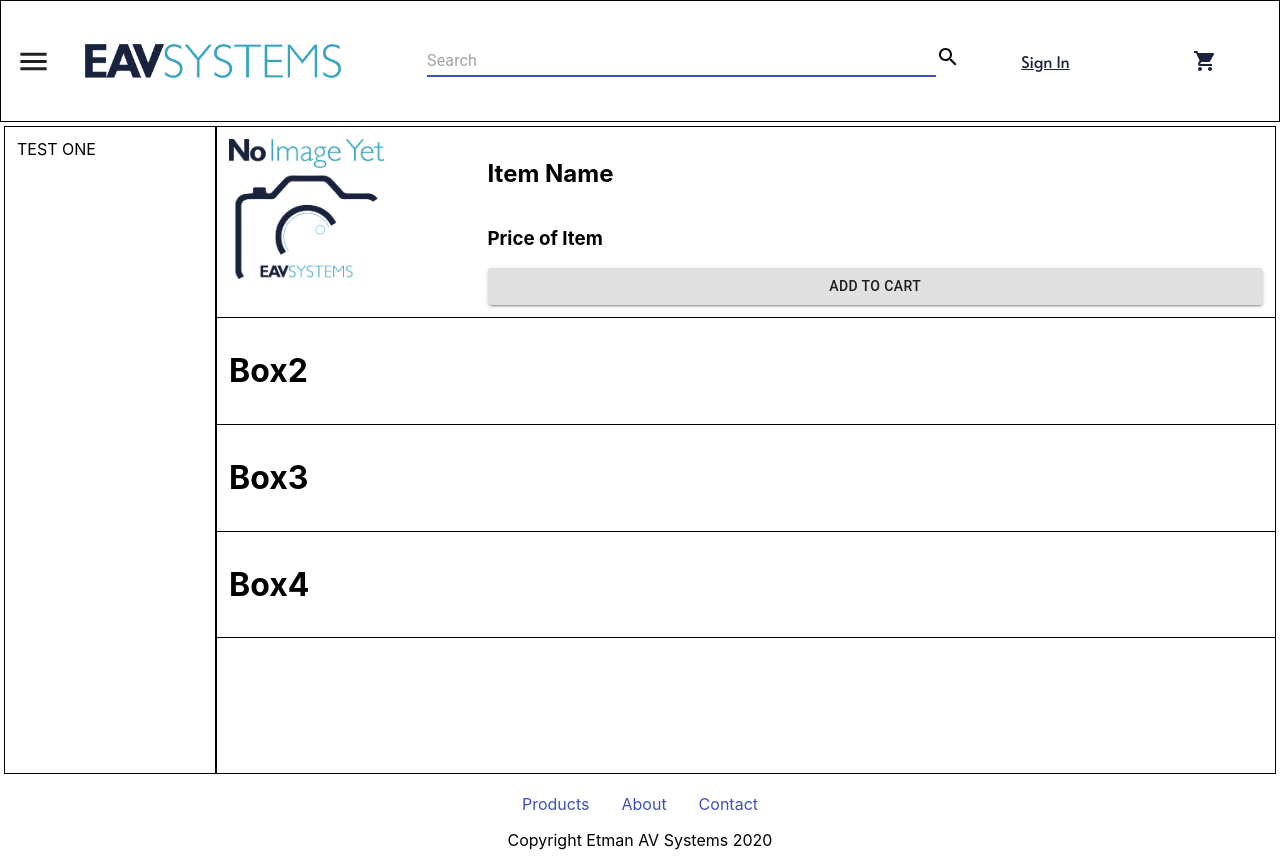
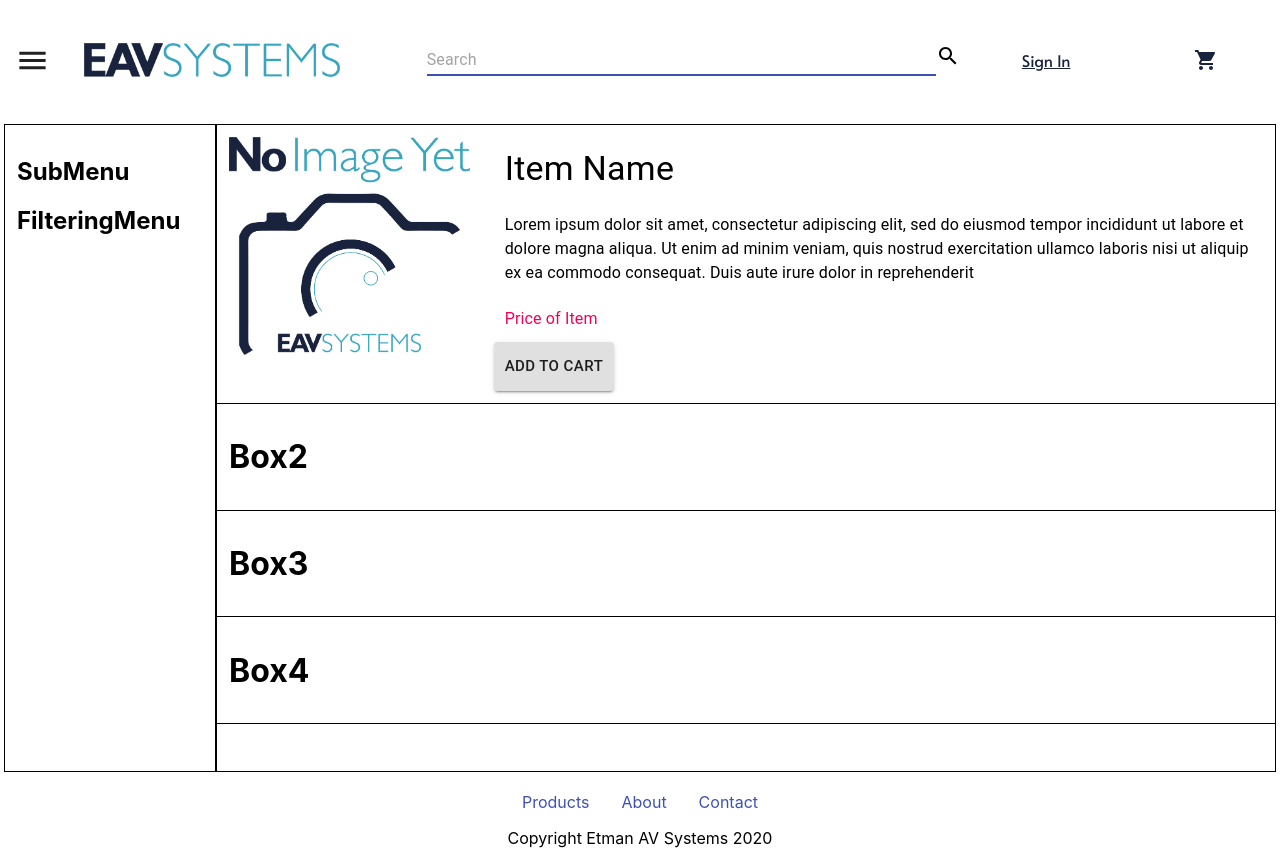
Before and after one commit to DerekEtman/EAVSYSTEM, a React (Create React App) app: page /Products in a window 1280 px wide. Built offline with nearby package versions, Linux system fonts and the light colour scheme.

Commit message:
feat: prod_details

```diff
--- a/src/App.js
+++ b/src/App.js
@@ -1,6 +1,6 @@
 import React from "react";
 import "./App.scss";
-import Header from "./features/header/Header.js";
+import Header from "./features/header/Header";
 import Splash from "./features/splash/Splash.js";
 import Footer from "./features/footer/Footer.js";
 import { Switch, Route } from "react-router-dom";
--- a/src/features/header/header.scss
+++ b/src/features/header/header.scss
@@ -5,7 +5,7 @@
 
 
 .header_container{
-    border:1px solid black;
+    // border:1px solid black;
     padding: 1.5rem 0rem;
     // min-height: 10vh;
     display: flex;
--- a/src/features/products/Product_List_Card.js
+++ b/src/features/products/Product_List_Card.js
@@ -1,20 +1,20 @@
-import { Button, Grid } from "@material-ui/core";
+import { Button, Grid, Typography } from "@material-ui/core";
 import React from "react";
 import img_holder from "./products_assets/no_image_holder.png";
 
 export default function Product_List_Card() {
 	return (
-		<div className="product_list_card">
-			<Grid container >
+			<Grid container className="product_list_card" spacing={3}>
 				<Grid item className="product_list_image_container" xs={12} md={3} >
-					<img src={img_holder} className="product_list_image" style={{maxWidth:"60%"}} alt="Product placeholder img"/>
+					<img src={img_holder} className="product_list_image" alt="Product placeholder img"/>
 				</Grid>
 				<Grid className="product_list_info"  item md={9} xs={12}>
-					<h2> Item Name</h2>
-					<h3>Price of Item</h3>
-					<Button variant="contained">Add To Cart</Button>
+					<Typography variant="h4" gutterBottom="true" className="product_list_info_element"> Item Name</Typography>
+                    <Typography variant="body1" gutterBottom="true" className="product_list_info_element"> Lorem ipsum dolor sit amet, consectetur adipiscing elit, sed do eiusmod tempor incididunt ut labore et dolore magna aliqua. Ut enim ad minim veniam, quis nostrud exercitation ullamco laboris nisi ut aliquip ex ea commodo consequat. Duis aute irure dolor in reprehenderit</Typography>
+					<Typography className="product_list_info_element"  color="secondary" >Price of Item</Typography>
+					<Button variant="contained" size="large"  className="product_list_info_element" >Add To Cart</Button>
 				</Grid>
 			</Grid>
-		</div>
+
 	);
 }
--- a/src/features/products/Products.js
+++ b/src/features/products/Products.js
@@ -8,8 +8,8 @@ export default function Products() {
 		<Grid container className="product_container" spacing={3}>
 			<Hidden smDown>
 				<Grid item className="product_left_box" md={2}>
-					{" "}
-					TEST ONE
+					<h2> SubMenu</h2>
+					<h2> FilteringMenu</h2>
 				</Grid>
 			</Hidden>
 			<Grid item className="product_right_box" md={10} xs={12}>
--- a/src/features/products/products.scss
+++ b/src/features/products/products.scss
@@ -15,18 +15,24 @@
 
     .product_grid_item{
         border-bottom: 1px solid black ;
-        margin:0 auto;
+        // margin:0 auto;
     }
 }
 
 
 .product_list_card{
 
-    .product_list_info{
-        margin: 0 auto;
-        display: flex;
-        flex-direction: column;
-        /* flex-basis: auto; */
-        // align-items: center;
+    margin: 1rem auto;
+
+    .product_list_image{
+        max-width: 100%;
+
     }
+
+    .product_list_info_element{
+        margin:auto;
+        padding: .7rem;
+    }
+
+
 }
```
